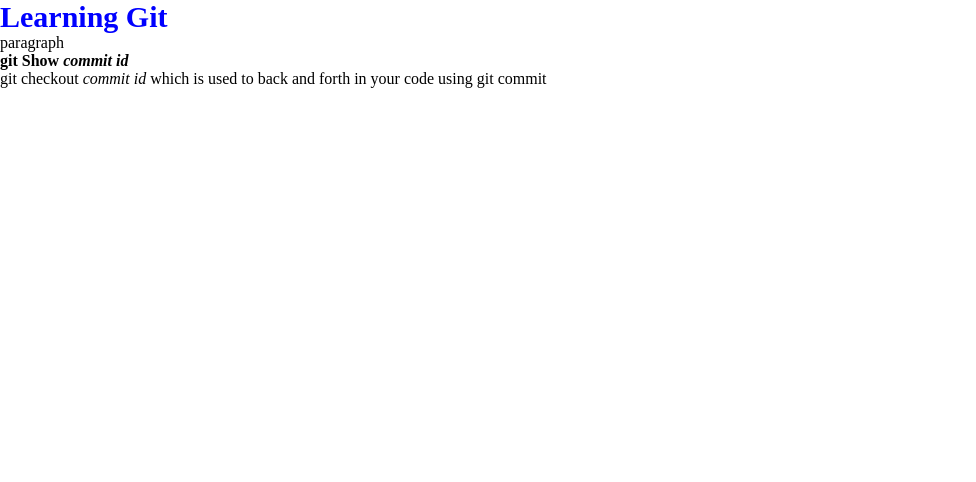
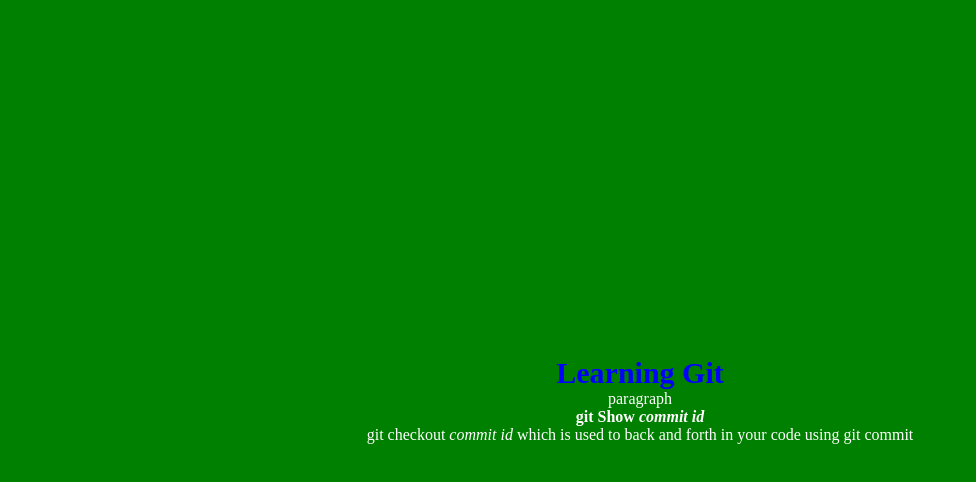
Before and after one commit to AbdulsispnShakoor/learning-git, a plain HTML site: page index.html in a window 1280 px wide. Shown: the whole page, without its empty margins (0-976 px from the left). Drawn offline with Linux system fonts and the light colour scheme.

Commit message:
new design changes

```diff
--- a/style.css
+++ b/style.css
@@ -7,3 +7,13 @@ h1{
   color:blue;
   font-size:30px;
 }
+html,body{
+  display:flex;
+  flex-direction:column;
+  justify-content:center;
+  align-items:center;
+  height:100vh;
+  width:100vw;
+  background-color:green;
+  color:white;
+}
```
